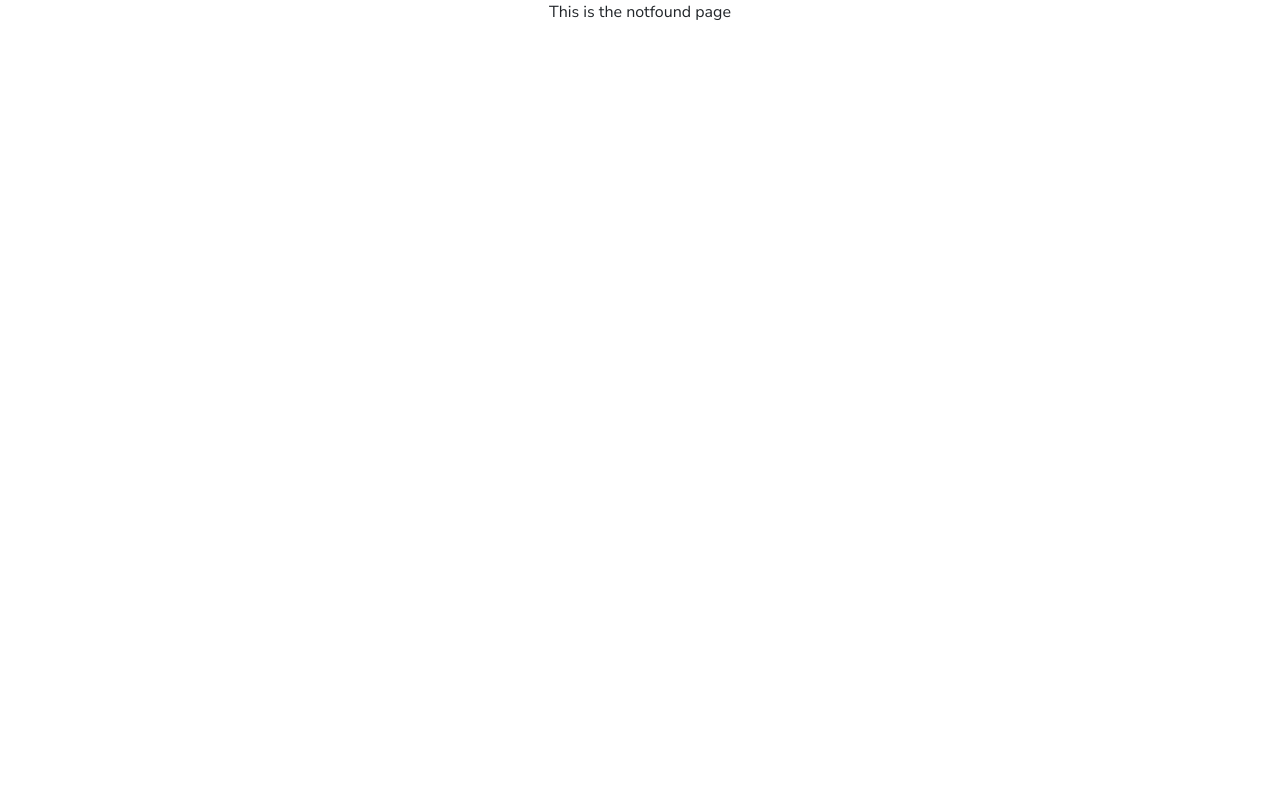
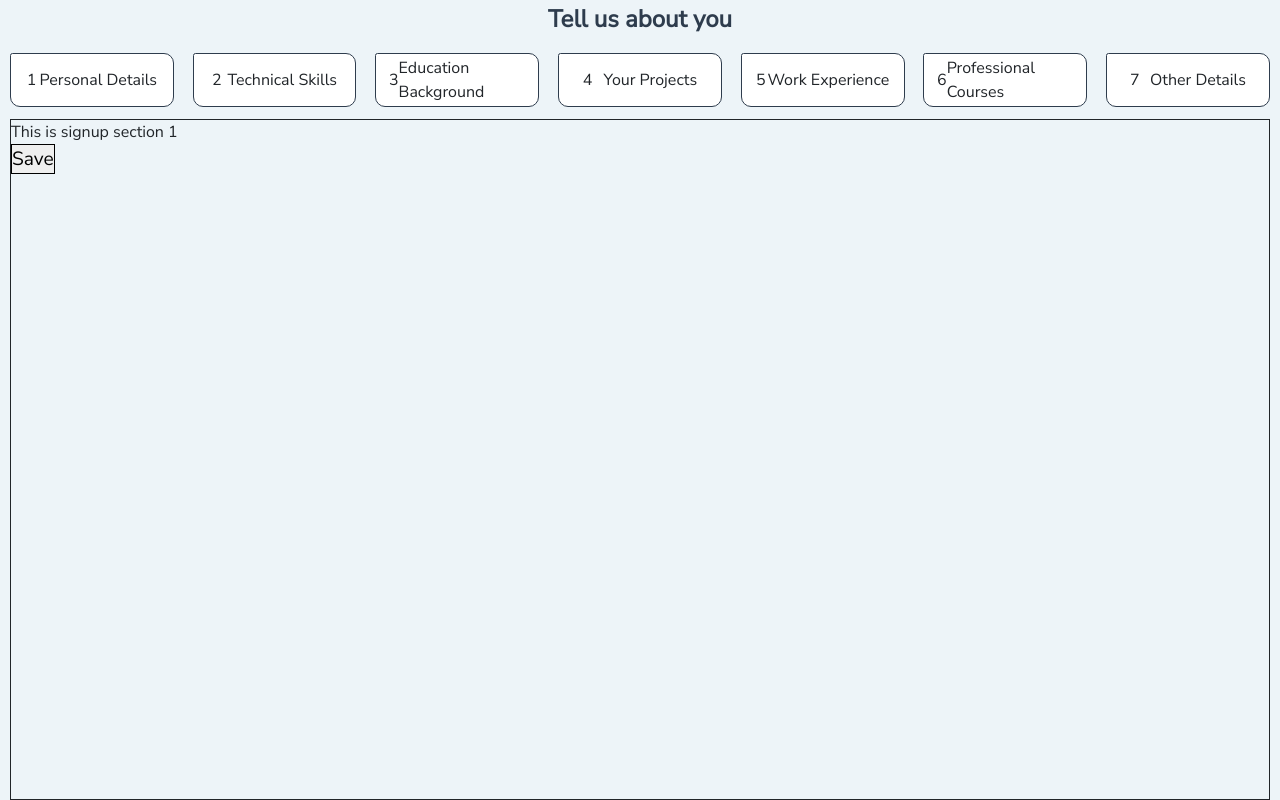
Before and after one commit to MokuaEnock/mboka, a React (Vite) app: page /seeker/signup in a window 1280 px wide. Built offline with nearby package versions, Linux system fonts and the light colour scheme; a small style sheet from the web is missing.

Commit message:
create structure for seeker signup

```diff
--- a/src/App.jsx
+++ b/src/App.jsx
@@ -19,6 +19,7 @@ import RecruiterCandidatesDetail from "./Pages/recruiter/candidates/detail/detai
 import SeekerHome from "./Pages/seeker/home/home";
 import SeekerReccomdendations from "./Pages/seeker/reccomendations/rec";
 import SeekerProfile from "./Pages/seeker/profile/profile";
+import SeekerSignup from "./Pages/seeker/signup/signup";
 
 function App() {
   return (
@@ -44,6 +45,7 @@ function App() {
           <Route path="" element={<SeekerHome />} />
           <Route path="reccs" element={<SeekerReccomdendations />} />
           <Route path="profile" element={<SeekerProfile />} />
+          <Route path="signup" element={<SeekerSignup />} />
         </Route>
 
         <Route path="/auth">
--- a/src/Pages/auth/signup.jsx
+++ b/src/Pages/auth/signup.jsx
@@ -48,7 +48,7 @@ export default function FinderSignup() {
   };
 
   function handleNavigate() {
-    navigate("/seeker/profile");
+    navigate("/seeker/signup");
   }
 
   return (
--- a/src/Pages/seeker/profile/profile.css
+++ b/src/Pages/seeker/profile/profile.css
@@ -79,6 +79,17 @@
   justify-content: center;
 }
 
+#seeker-pm-2 > :first-child > p {
+  font-size: 1.2rem;
+  margin-top: 1vh;
+}
+
+#seeker-pm-2 > :first-child > input {
+  font-size: 1.2rem;
+  border: thin solid black;
+  margin-bottom: 1vh;
+}
+
 #seeker-pm-2 > :last-child {
   width: 60%;
 }
--- /dev/null
+++ b/src/Pages/seeker/signup/signup.css
@@ -0,0 +1,65 @@
+#seeker-signup {
+  height: 100vh;
+  background-color: var(--secondary);
+  display: flex;
+  flex-direction: column;
+  align-items: center;
+  justify-content: space-between;
+  padding-top: 5px;
+  padding-left: 10px;
+  padding-right: 10px;
+}
+
+#seeker-signup p {
+  margin: 0;
+}
+
+#seeker-signup > * {
+  width: 100%;
+}
+
+#seeker-signup-header {
+  height: 15%;
+  display: flex;
+  flex-direction: column;
+  align-items: center;
+  justify-content: space-evenly;
+}
+
+#seeker-signup-header > h3 {
+  font-size: 1.5rem;
+  color: var(--primary);
+  font-weight: bold;
+}
+
+#seeker-signup-header > div {
+  width: 100%;
+  height: 80%;
+  display: flex;
+  flex-direction: row;
+  align-items: center;
+  justify-content: space-between;
+}
+
+.seeker-sh-span {
+  border: thin solid var(--primary);
+  height: 70%;
+  width: 13%;
+  display: flex;
+  flex-direction: row;
+  align-items: center;
+  justify-content: space-evenly;
+  padding-left: 1%;
+  padding-right: 1%;
+  background-color: white;
+  border-radius: 2.5px 10px 10px;
+}
+
+.seeker-sh-span > p {
+  font-size: 1rem;
+}
+
+.seeker-signup-sections {
+  height: 90%;
+  border: thin solid;
+}
--- /dev/null
+++ b/src/Pages/seeker/signup/signup.jsx
@@ -0,0 +1,159 @@
+import React, { useState, useRef } from "react";
+import "./signup.css";
+
+export default function SeekerSignup() {
+  const [currentSection, setCurrentSection] = useState(1);
+  const mainRef = useRef(null);
+  const sectionRefs = [
+    useRef(null),
+    useRef(null),
+    useRef(null),
+    useRef(null),
+    useRef(null),
+    useRef(null),
+    useRef(null),
+  ];
+
+  function scrollToSection(sectionNumber) {
+    setCurrentSection(sectionNumber);
+    const sectionRef = sectionRefs[sectionNumber - 1];
+    sectionRef.current.scrollIntoView({
+      behavior: "smooth",
+      block: "start",
+    });
+  }
+
+  function SignupHeader() {
+    return (
+      <div id="seeker-signup-header">
+        <h3>Tell us about you</h3>
+        <div>
+          <span className="seeker-sh-span" onClick={() => scrollToSection(1)}>
+            <p>1</p>
+            <p>Personal Details</p>
+          </span>
+
+          <span className="seeker-sh-span" onClick={() => scrollToSection(2)}>
+            <p>2</p>
+            <p>Technical Skills</p>
+          </span>
+
+          <span className="seeker-sh-span" onClick={() => scrollToSection(3)}>
+            <p>3</p>
+            <p>Education Background</p>
+          </span>
+
+          <span className="seeker-sh-span" onClick={() => scrollToSection(4)}>
+            <p>4</p>
+            <p>Your Projects</p>
+          </span>
+
+          <span className="seeker-sh-span" onClick={() => scrollToSection(5)}>
+            <p>5</p>
+            <p>Work Experience</p>
+          </span>
+
+          <span className="seeker-sh-span" onClick={() => scrollToSection(6)}>
+            <p>6</p>
+            <p>Professional Courses</p>
+          </span>
+
+          <span className="seeker-sh-span" onClick={() => scrollToSection(7)}>
+            <p>7</p>
+            <p>Other Details</p>
+          </span>
+        </div>
+      </div>
+    );
+  }
+
+  function SignupSection1() {
+    return (
+      <form className="seeker-signup-sections" ref={sectionRefs[0]}>
+        <p>This is signup section 1</p>
+        <button type="button" onClick={() => scrollToSection(2)}>
+          Save
+        </button>
+      </form>
+    );
+  }
+
+  function SignupSection2() {
+    return (
+      <form className="seeker-signup-sections" ref={sectionRefs[1]}>
+        <p>This is signup section 2</p>
+        <button type="button" onClick={() => scrollToSection(1)}>
+          Save
+        </button>
+      </form>
+    );
+  }
+
+  function SignupSection3() {
+    return (
+      <form className="seeker-signup-sections" ref={sectionRefs[2]}>
+        <p>This is signup section 3</p>
+        <button type="button" onClick={() => scrollToSection(4)}>
+          Save
+        </button>
+      </form>
+    );
+  }
+
+  function SignupSection4() {
+    return (
+      <form className="seeker-signup-sections" ref={sectionRefs[3]}>
+        <p>This is signup section 4</p>
+        <button type="button" onClick={() => scrollToSection(3)}>
+          Save
+        </button>
+      </form>
+    );
+  }
+
+  function SignupSection5() {
+    return (
+      <form className="seeker-signup-sections" ref={sectionRefs[4]}>
+        <p>This is signup section 5</p>
+        <button type="button" onClick={() => scrollToSection(6)}>
+          Save
+        </button>
+      </form>
+    );
+  }
+
+  function SignupSection6() {
+    return (
+      <form className="seeker-signup-sections" ref={sectionRefs[5]}>
+        <p>This is signup section 6</p>
+        <button type="button" onClick={() => scrollToSection(5)}>
+          Save
+        </button>
+      </form>
+    );
+  }
+
+  function SignupSection7() {
+    return (
+      <form className="seeker-signup-sections" ref={sectionRefs[6]}>
+        <p>This is signup section 7</p>
+        <button type="button" onClick={() => scrollToSection(7)}>
+          Save
+        </button>
+      </form>
+    );
+  }
+
+  return (
+    <main id="seeker-signup" ref={mainRef}>
+      <SignupHeader />
+      {currentSection === 1 && <SignupSection1 />}
+      {currentSection === 2 && <SignupSection2 />}
+      {currentSection === 3 && <SignupSection3 />}
+      {currentSection === 4 && <SignupSection4 />}
+      {currentSection === 5 && <SignupSection5 />}
+      {currentSection === 6 && <SignupSection6 />}
+      {currentSection === 7 && <SignupSection7 />}
+    </main>
+  );
+}
--- a/src/index.css
+++ b/src/index.css
@@ -14,7 +14,11 @@
 }
 
 :root {
-  --primary: #01411c;
+  --primary: #2e3c4d;
+  --secondary: #edf4f8;
+  --third: #fefffe;
+  --four: #22a752;
+  --five: lightgrey;
 }
 
 a {
```
